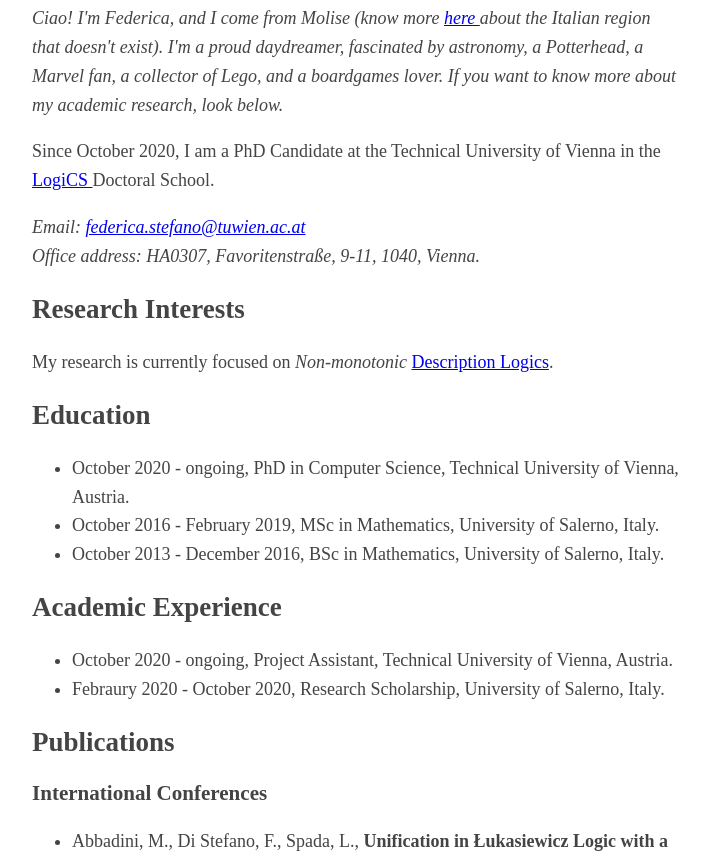
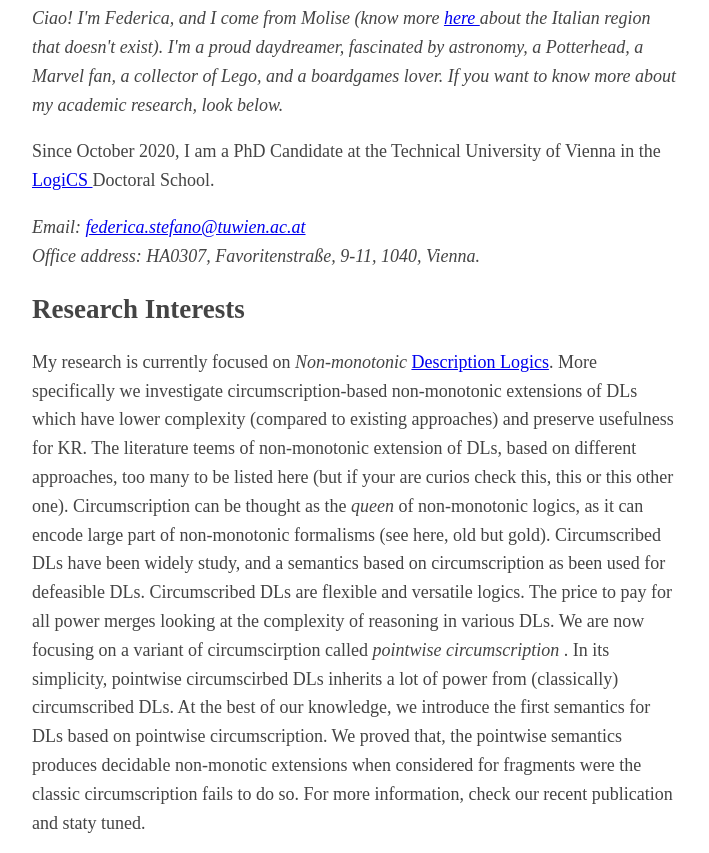
Before and after one commit to federicadistefano/federicadistefano.github.io, a plain HTML site: page index.html in a window 1280 px wide. Shown: the part 103-956 px from the top of the page, without its empty margins (283-992 px from the left). Drawn offline with Linux system fonts and the light colour scheme.

Commit message:
Update index.html

```diff
--- a/index.html
+++ b/index.html
@@ -32,7 +32,28 @@
         Office address: HA0307, Favoritenstra&szlige, 9-11, 1040, Vienna.</p>
      </address>
   <h2> Research Interests </h2>
-My research is currently focused on <em> Non-monotonic</em> <a href="https://en.wikipedia.org/wiki/Description_logic"> Description Logics</a>.
+<p>My research is currently focused on <em> Non-monotonic</em> <a href="https://en.wikipedia.org/wiki/Description_logic"> Description Logics</a>.
+More specifically we investigate circumscription-based non-monotonic extensions of DLs which have lower complexity (compared to existing approaches)
+and preserve usefulness for KR.
+
+The literature teems of non-monotonic extension of DLs, based on different approaches,
+too many to be listed here (but if your are curios check
+this, this or this other one).
+Circumscription can be thought as the <em> queen </em> of non-monotonic logics, as it can encode
+large part of non-monotonic formalisms (see here, old but gold). Circumscribed DLs have been widely study,
+and a semantics based on circumscription
+as been used for defeasible DLs. Circumscribed DLs are flexible and versatile logics. The price to pay for all power merges
+looking at the complexity of reasoning in various DLs.
+
+We are now focusing on a variant of circumscirption called <em> pointwise circumscription </em>.
+In its simplicity, pointwise circumscirbed DLs inherits a lot of power from (classically) circumscribed DLs.
+At the best of our knowledge, we introduce the first semantics for DLs based on pointwise circumscription.
+We proved that, the pointwise semantics produces decidable non-monotic extensions when considered for fragments were
+the classic circumscription fails to do so.
+
+For more information, check our recent publication and staty tuned. </p>
+
+
 
 <h2> Education </h2>
 <ul>
```
